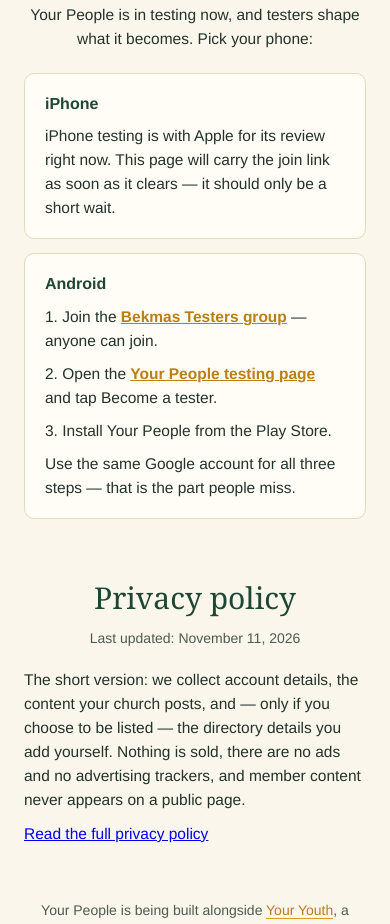
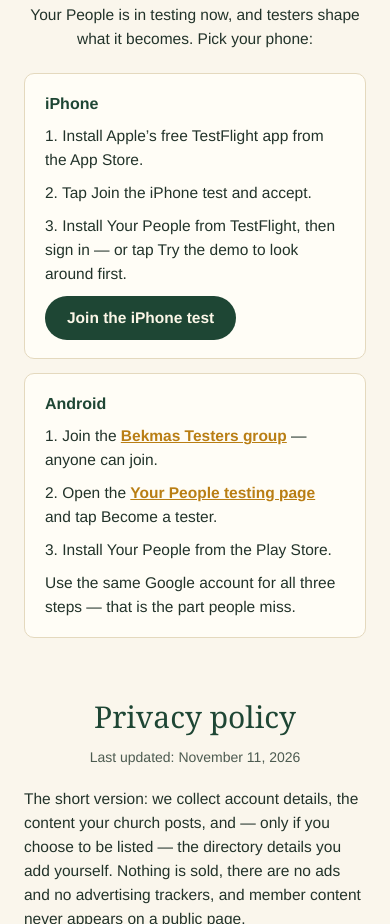
Before and after one commit to thomaswpoyser-coder/yourpeople-site, a plain HTML site: page index.html in a window 390 px wide. Shown: the part 3740-4664 px from the top of the page. Drawn offline with Linux system fonts and the light colour scheme.

Commit message:
iPhone beta card: TestFlight review approved - replace 'in review' note with the live Join the iPhone test button (https://testflight.apple.com/join/zTNhtvCH), mirroring youryouth.org's card

```diff
--- a/index.html
+++ b/index.html
@@ -129,6 +129,7 @@
   .beta-card p{margin:0 0 9px;}
   .beta-card p:last-child{margin-bottom:0;}
   .beta-card a{color:var(--gold-deep); font-weight:600;}
+  .beta-card a.btn-solid{display:inline-block; color:#FBF6E7; padding:10px 22px; border-radius:999px;}
   .policy{margin:56px auto 0; max-width:640px; text-align:left; font-family:Helvetica,Arial,sans-serif; font-size:15.5px;}
   .policy h2{font-family:Georgia,'Times New Roman',serif; font-weight:normal; font-size:30px; color:var(--green); text-align:center;}
   .policy .updated{text-align:center; color:var(--ink-soft); font-size:14px; margin:6px 0 18px;}
@@ -306,7 +307,10 @@
       <div class="beta-cards">
         <div class="beta-card">
           <h3>iPhone</h3>
-          <p>iPhone testing is with Apple for its review right now. This page will carry the join link as soon as it clears &mdash; it should only be a short wait.</p>
+          <p>1. Install Apple&rsquo;s free TestFlight app from the App Store.</p>
+          <p>2. Tap Join the iPhone test and accept.</p>
+          <p>3. Install Your People from TestFlight, then sign in &mdash; or tap Try the demo to look around first.</p>
+          <p><a class="btn-solid" href="https://testflight.apple.com/join/zTNhtvCH">Join the iPhone test</a></p>
         </div>
         <div class="beta-card">
           <h3>Android</h3>
```
